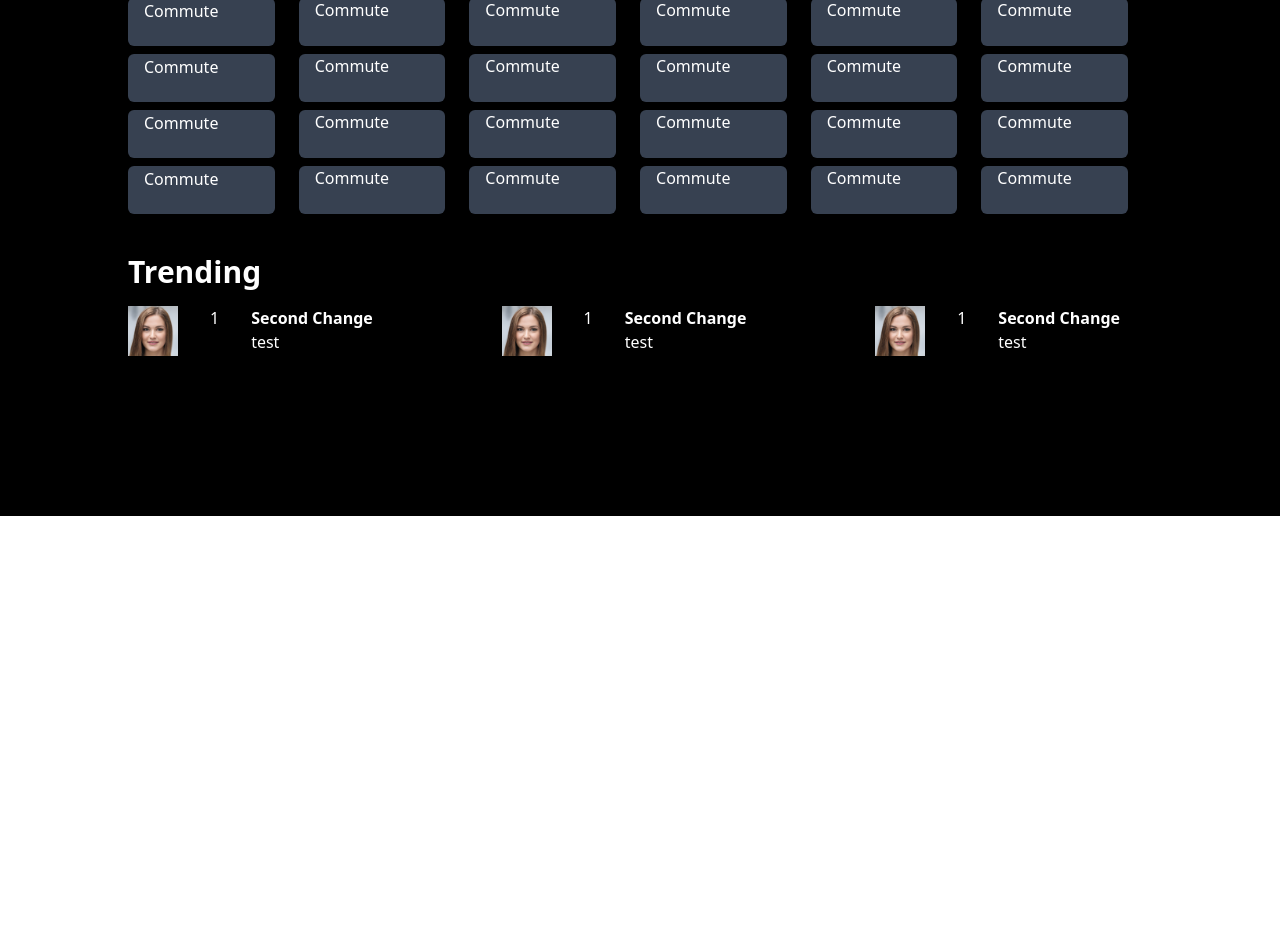
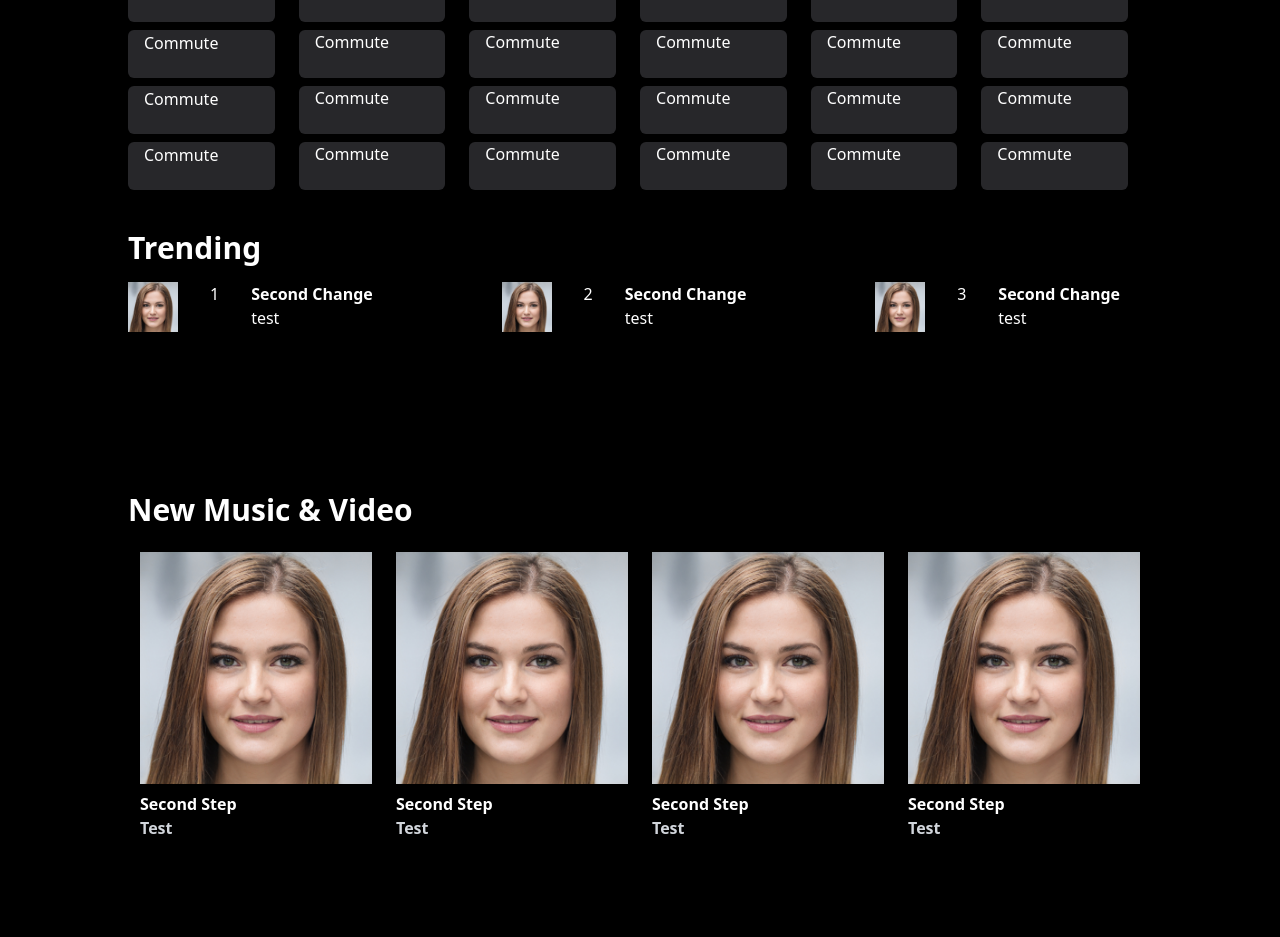
Before and after one commit to mrizkitriyanto/coba-tailwind, a website: page src/index.html in a window 1280 px wide. Shown: the part 661-1598 px from the top of the page. Before the commit the page ends 1177 px from the top, so only its background shows below. Drawn offline with Linux system fonts and the light colour scheme.

Commit message:
add some

```diff
--- a/src/index.html
+++ b/src/index.html
@@ -8,8 +8,8 @@
 </head>
 
 <body>
-    <header class="bg-black w-full h-16 flex justify-between ">
-        <div class="ml-2 font-bold text-white">Test1</div>
+    <header class="bg-black w-full h-16 flex justify-between">
+        <div class="ml-2 font-bold text-white ">Test1</div>
         <div class="text-white flex justify-center">
             <div>
                 <a class="font-bold mx-4 text-white" href="#">Home</a>
@@ -29,13 +29,13 @@
     </header>
     <main class="bg-black px-32 w-full h-full">
         <div class="flex justify-center">
-            <div class="mx-4 px-3 w-1/4 h-14 font-bold text-2xl text-white bg-slate-500 rounded-md">
+            <div class="mx-4 px-3 w-1/4 h-14 font-bold text-2xl text-white bg-zinc-800 rounded-md">
                 <a href="">Chart</a>
             </div>
-            <div class="mx-4 px-3 w-1/4 h-14 font-bold text-2xl text-white bg-slate-500 rounded-md">
+            <div class="mx-4 px-3 w-1/4 h-14 font-bold text-2xl text-white bg-zinc-800 rounded-md">
                 <a href="">New Release</a>
             </div>
-            <div class="mx-4 px-3 w-1/4 h-14 font-bold text-2xl text-white bg-slate-500 rounded-md">
+            <div class="mx-4 px-3 w-1/4 h-14 font-bold text-2xl text-white bg-zinc-800 rounded-md">
                 <a href="">Moods & genres</a>
             </div>
         </div>
@@ -45,7 +45,7 @@
                 <h1 class="text-white font-bold text-3xl">New albums & singles</h1>
             </div>
             <div class="flex justify-between">
-                <div class="mt-2">
+                <div class="mt-2 mx-3">
                     <a href="#">
                         <img src="./img/image.jpg" alt="" width="250px" height="250px">
                         <div class="mt-2 font-semibold">
@@ -54,7 +54,7 @@
                         </div>
                     </a>
                 </div>
-                <div class="mt-2">
+                <div class="mt-2 mx-3">
                     <a href="#">
                         <img src="./img/image.jpg" alt="" width="250px" height="250px">
                         <div class="mt-2 font-semibold">
@@ -63,7 +63,7 @@
                         </div>
                     </a>
                 </div>
-                <div class="mt-2">
+                <div class="mt-2 mx-3">
                     <a href="#">
                         <img src="./img/image.jpg" alt="" width="250px" height="250px">
                         <div class="mt-2 font-semibold">
@@ -72,7 +72,7 @@
                         </div>
                     </a>
                 </div>
-                <div class="mt-2">
+                <div class="mt-2 mx-3">
                     <a href="#">
                         <img src="./img/image.jpg" alt="" width="250px" height="250px">
                         <div class="mt-2 font-semibold">
@@ -81,7 +81,7 @@
                         </div>
                     </a>
                 </div>
-                <div class="mt-2">
+                <div class="mt-2 mx-3">
                     <a href="#">
                         <img src="./img/image.jpg" alt="" width="250px" height="250px">
                         <div class="mt-2 font-semibold">
@@ -90,7 +90,7 @@
                         </div>
                     </a>
                 </div>
-                <div class="mt-2">
+                <div class="mt-2 mx-3">
                     <a href="#">
                         <img src="./img/image.jpg" alt="" width="250px" height="250px">
                         <div class="mt-2 font-semibold">
@@ -106,85 +106,85 @@
                 <h1 class="text-white font-bold text-3xl">Moods & genres</h1>
             </div>
             <div class="text-white flex justify-between mt-2">
-                <div class="bg-gray-700 w-1/6 mr-6 h-12 rounded-md">
+                <div class="bg-zinc-800 w-1/6 mr-6 h-12 rounded-md">
                     <a class="mx-4 text-white align-middle" href="#">Commute</a>
                 </div>
-                <div class="bg-gray-700 w-1/6 mr-6 h-12 rounded-md">
+                <div class="bg-zinc-800 w-1/6 mr-6 h-12 rounded-md">
                     <a class="mx-4 text-white" href="#">Commute</a>
                 </div>
-                <div class="bg-gray-700 w-1/6 mr-6 h-12 rounded-md">
+                <div class="bg-zinc-800 w-1/6 mr-6 h-12 rounded-md">
                     <a class="mx-4 text-white" href="#">Commute</a>
                 </div>
-                <div class="bg-gray-700 w-1/6 mr-6 h-12 rounded-md">
+                <div class="bg-zinc-800 w-1/6 mr-6 h-12 rounded-md">
                     <a class="mx-4 text-white" href="#">Commute</a>
                 </div>
-                <div class="bg-gray-700 w-1/6 mr-6 h-12 rounded-md">
+                <div class="bg-zinc-800 w-1/6 mr-6 h-12 rounded-md">
                     <a class="mx-4 text-white" href="#">Commute</a>
                 </div>
-                <div class="bg-gray-700 w-1/6 mr-6 h-12 rounded-md">
+                <div class="bg-zinc-800 w-1/6 mr-6 h-12 rounded-md">
                     <a class="mx-4 text-white" href="#">Commute</a>
                 </div>
             </div>
 
             <div class="text-white flex justify-between mt-2">
-                <div class="bg-gray-700 w-1/6 mr-6 h-12 rounded-md">
+                <div class="bg-zinc-800 w-1/6 mr-6 h-12 rounded-md">
                     <a class="mx-4 text-white align-middle" href="#">Commute</a>
                 </div>
-                <div class="bg-gray-700 w-1/6 mr-6 h-12 rounded-md">
+                <div class="bg-zinc-800 w-1/6 mr-6 h-12 rounded-md">
                     <a class="mx-4 text-white" href="#">Commute</a>
                 </div>
-                <div class="bg-gray-700 w-1/6 mr-6 h-12 rounded-md">
+                <div class="bg-zinc-800 w-1/6 mr-6 h-12 rounded-md">
                     <a class="mx-4 text-white" href="#">Commute</a>
                 </div>
-                <div class="bg-gray-700 w-1/6 mr-6 h-12 rounded-md">
+                <div class="bg-zinc-800 w-1/6 mr-6 h-12 rounded-md">
                     <a class="mx-4 text-white" href="#">Commute</a>
                 </div>
-                <div class="bg-gray-700 w-1/6 mr-6 h-12 rounded-md">
+                <div class="bg-zinc-800 w-1/6 mr-6 h-12 rounded-md">
                     <a class="mx-4 text-white" href="#">Commute</a>
                 </div>
-                <div class="bg-gray-700 w-1/6 mr-6 h-12 rounded-md">
+                <div class="bg-zinc-800 w-1/6 mr-6 h-12 rounded-md">
                     <a class="mx-4 text-white" href="#">Commute</a>
                 </div>
             </div>
 
             <div class="text-white flex justify-between mt-2">
-                <div class="bg-gray-700 w-1/6 mr-6 h-12 rounded-md">
+                <div class="bg-zinc-800 w-1/6 mr-6 h-12 rounded-md">
                     <a class="mx-4 text-white align-middle" href="#">Commute</a>
                 </div>
-                <div class="bg-gray-700 w-1/6 mr-6 h-12 rounded-md">
+                <div class="bg-zinc-800 w-1/6 mr-6 h-12 rounded-md">
                     <a class="mx-4 text-white" href="#">Commute</a>
                 </div>
-                <div class="bg-gray-700 w-1/6 mr-6 h-12 rounded-md">
+                <div class="bg-zinc-800 w-1/6 mr-6 h-12 rounded-md">
                     <a class="mx-4 text-white" href="#">Commute</a>
                 </div>
-                <div class="bg-gray-700 w-1/6 mr-6 h-12 rounded-md">
+                <div class="bg-zinc-800 w-1/6 mr-6 h-12 rounded-md">
                     <a class="mx-4 text-white" href="#">Commute</a>
                 </div>
-                <div class="bg-gray-700 w-1/6 mr-6 h-12 rounded-md">
+                <div class="bg-zinc-800 w-1/6 mr-6 h-12 rounded-md">
                     <a class="mx-4 text-white" href="#">Commute</a>
                 </div>
-                <div class="bg-gray-700 w-1/6 mr-6 h-12 rounded-md">
+                <div class="bg-zinc-800 w-1/6 mr-6 h-12 rounded-md">
                     <a class="mx-4 text-white" href="#">Commute</a>
                 </div>
             </div>
 
             <div class="text-white flex justify-between mt-2">
-                <div class="bg-gray-700 w-1/6 mr-6 h-12 rounded-md">
+                <div class="bg-zinc-800 w-1/6 mr-6 h-12 rounded-md">
                     <a class="mx-4 text-white align-middle" href="#">Commute</a>
                 </div>
-                <div class="bg-gray-700 w-1/6 mr-6 h-12 rounded-md">
+                <div class="bg-zinc-800 w-1/6 mr-6 h-12 rounded-md">
                     <a class="mx-4 text-white" href="#">Commute</a>
                 </div>
-                <div class="bg-gray-700 w-1/6 mr-6 h-12 rounded-md">
+                <div class="bg-zinc-800 w-1/6 mr-6 h-12 rounded-md">
                     <a class="mx-4 text-white" href="#">Commute</a>
                 </div>
-                <div class="bg-gray-700 w-1/6 mr-6 h-12 rounded-md">
+                <div class="bg-zinc-800 w-1/6 mr-6 h-12 rounded-md">
                     <a class="mx-4 text-white" href="#">Commute</a>
                 </div>
-                <div class="bg-gray-700 w-1/6 mr-6 h-12 rounded-md">
+                <div class="bg-zinc-800 w-1/6 mr-6 h-12 rounded-md">
                     <a class="mx-4 text-white" href="#">Commute</a>
                 </div>
-                <div class="bg-gray-700 w-1/6 mr-6 h-12 rounded-md">
+                <div class="bg-zinc-800 w-1/6 mr-6 h-12 rounded-md">
                     <a class="mx-4 text-white" href="#">Commute</a>
                 </div>
             </div>
@@ -205,7 +205,7 @@
                 </div>
                 <div class="flex justify-between">
                     <img src="./img/image.jpg" class="mr-8" alt="" width="50px" height="20px">
-                    <p class="mr-8">1</p>
+                    <p class="mr-8">2</p>
                     <div class="mr-8">
                         <h2 class="font-bold">Second Change</h2>
                         <h2>test</h2>
@@ -213,13 +213,56 @@
                 </div>
                 <div class="flex justify-between">
                     <img src="./img/image.jpg" class="mr-8" alt="" width="50px" height="20px">
-                    <p class="mr-8">1</p>
+                    <p class="mr-8">3</p>
                     <div class="mr-8">
                         <h2 class="font-bold">Second Change</h2>
                         <h2>test</h2>
                     </div>
                 </div>
 
+            </div>
+        </div>
+        <div class="mt-40">
+            <div class="mb-4">
+                <h1 class="text-white font-bold text-3xl">New Music & Video</h1>
+            </div>
+            <div class="flex justify-between">
+                <div class="mt-2 mx-3">
+                    <a href="#">
+                        <img src="./img/image.jpg" alt="" width="250px" height="250px">
+                        <div class="mt-2 font-semibold">
+                            <h2 class="text-white">Second Step</h2>
+                            <h2 class="text-gray-300">Test</h2>
+                        </div>
+                    </a>
+                </div>
+                <div class="mt-2 mx-3">
+                    <a href="#">
+                        <img src="./img/image.jpg" alt="" width="250px" height="250px">
+                        <div class="mt-2 font-semibold">
+                            <h2 class="text-white">Second Step</h2>
+                            <h2 class="text-gray-300">Test</h2>
+                        </div>
+                    </a>
+                </div>
+                <div class="mt-2 mx-3">
+                    <a href="#">
+                        <img src="./img/image.jpg" alt="" width="250px" height="250px">
+                        <div class="mt-2 font-semibold">
+                            <h2 class="text-white">Second Step</h2>
+                            <h2 class="text-gray-300">Test</h2>
+                        </div>
+                    </a>
+                </div>
+                <div class="mt-2 mx-3">
+                    <a href="#">
+                        <img src="./img/image.jpg" alt="" width="250px" height="250px">
+                        <div class="mt-2 font-semibold">
+                            <h2 class="text-white">Second Step</h2>
+                            <h2 class="text-gray-300">Test</h2>
+                        </div>
+                    </a>
+                </div>
             </div>
         </div>
     </main>
```
Also changed, not shown: dist/output.css.
